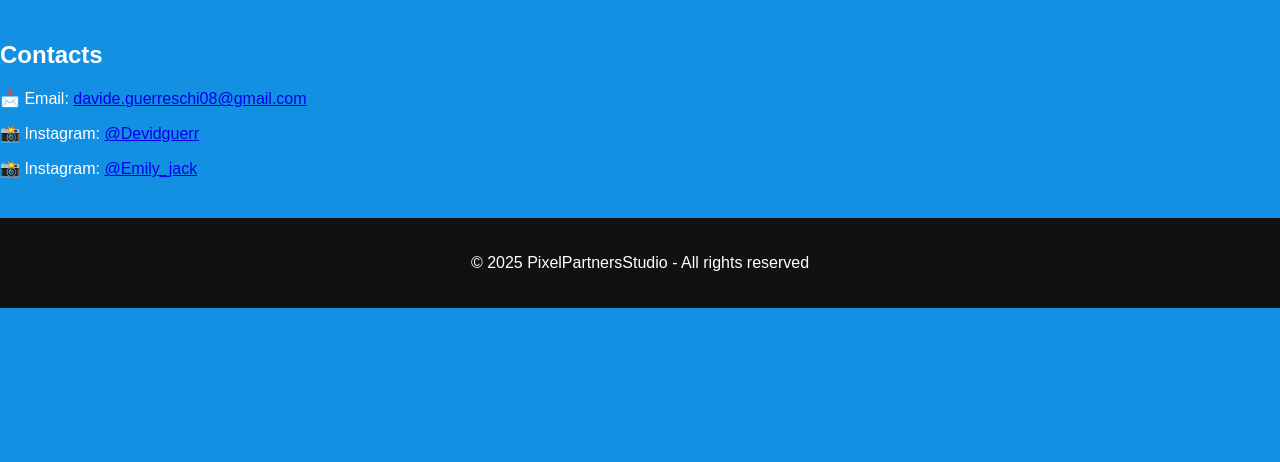
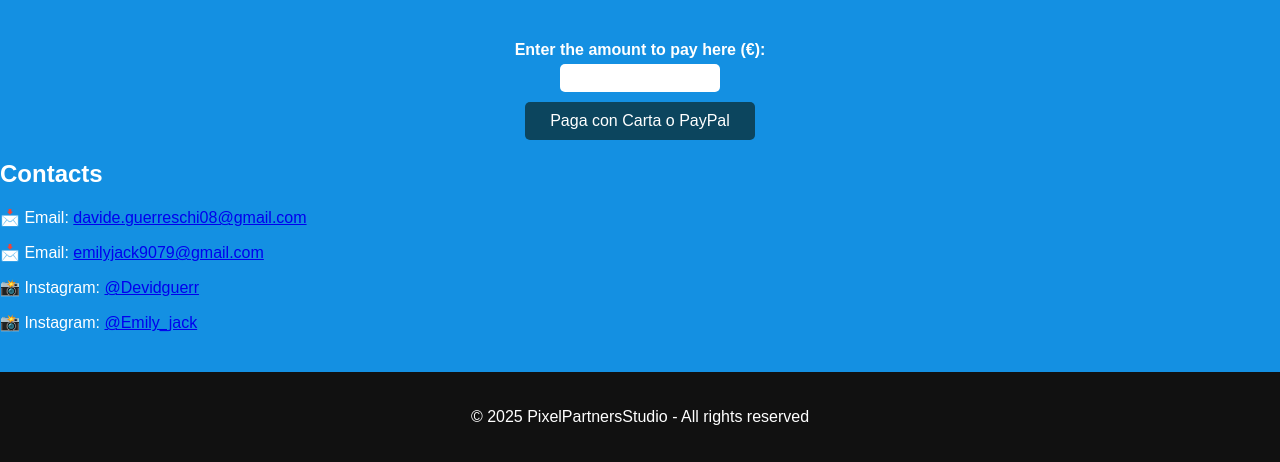
Before and after one commit to Devidguerr/PixelPartnerStudio.com, a plain HTML site: page english.html in a window 1280 px wide. Shown: the part 3982-4444 px from the top of the page. Before the commit the page ends 4290 px from the top, so only its background shows below. Drawn offline with Linux system fonts and the light colour scheme.

Commit message:
Update english.html
Added Emily's email and added the credit or debit card button

```diff
--- a/english.html
+++ b/english.html
@@ -315,10 +315,27 @@
       </div>
     </section>
 
+   <div class="paypal-button" style="text-align:center; margin-top:20px;">
+      <form action="https://www.paypal.com/cgi-bin/webscr" method="post" target="_blank">
+    <input type="hidden" name="cmd" value="_xclick">
+    <input type="hidden" name="business" value="davide.guerreschi08@gmail.com"> <!-- METTI LA TUA EMAIL PAYPAL -->
+    <input type="hidden" name="item_name" value="Ordine personalizzato PixelPartnersStudio">
+
+    <label for="amount" style="color:white; font-weight:bold;">Enter the amount to pay here (€):</label><br>
+    <input type="number" name="amount" id="amount" step="0.01" min="0.01" required
+           style="padding:5px; margin-top:5px; margin-bottom:10px; width:150px; font-size:16px; border-radius:5px; border:none;">
+
+    <br>
+    <input type="submit" value="Paga con Carta o PayPal"
+           style="padding:10px 25px; font-size:16px; cursor:pointer; background-color:#0c455e; color:white; border:none; border-radius:5px;">
+      </form>
+    </div>
+
     <!-- Contacts -->
     <section id="contacts">
       <h2>Contacts</h2>
       <p>📩 Email: <a href="mailto:davide.guerreschi08@gmail.com">davide.guerreschi08@gmail.com</a></p>
+      <p>📩 Email: <a href="mailto:emilyjack9079@gmail.com">emilyjack9079@gmail.com</a></p>
       <p>📸 Instagram: <a href="https://instagram.com/Devidguerr" target="_blank">@Devidguerr</a></p>
       <p>📸 Instagram: <a href="https://instagram.com/emilyjackm" target="_blank">@Emily_jack</a></p>
     </section>
```
